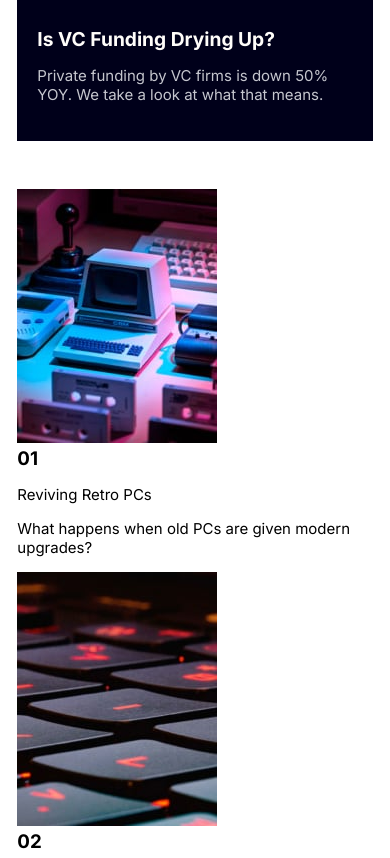
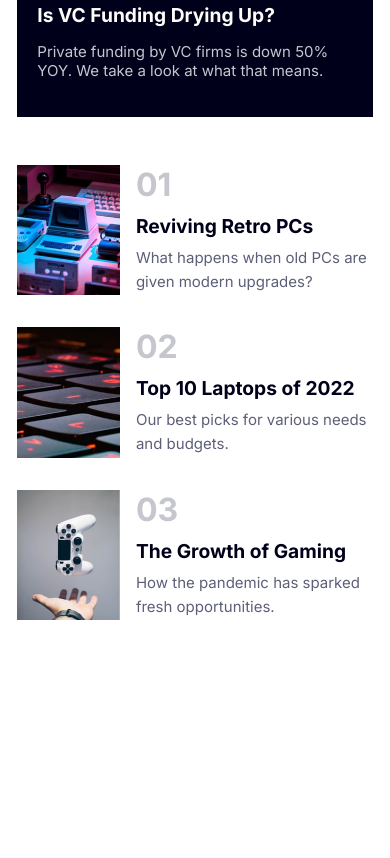
Before and after one commit to MartinsitoBritoDiaz/News-HomePage, a plain HTML site: page src/index.html in a window 390 px wide. Shown: the part 1139-1997 px from the top of the page. After the commit the page ends 1759 px from the top, so only its background shows below. Drawn offline with Linux system fonts and the light colour scheme.

Commit message:
Mobile site was created succesfully

```diff
--- a/src/index.html
+++ b/src/index.html
@@ -78,24 +78,30 @@
 
     <section class="informations">
       <div class="card-info">
-        <img src="../assets/images/image-retro-pcs.jpg" alt="Reviving Retro PCs"/>
+        <img class="info--img" src="../assets/images/image-retro-pcs.jpg" alt="Reviving Retro PCs"/>
+        <div class="info-description">
           <h3>01</h3>
           <p class="info--title">Reviving Retro PCs</p>
-        <p class="info--paragrapgh">What happens when old PCs are given modern upgrades?</p>
+          <p class="info--paragraph">What happens when old PCs are given modern upgrades?</p>
+        </div>
       </div>
 
       <div class="card-info">
-        <img src="../assets/images/image-top-laptops.jpg" alt="Top 10 Laptops of 2022"/>
+        <img class="info--img" src="../assets/images/image-top-laptops.jpg" alt="Top 10 Laptops of 2022"/>
+        <div class="info-description">
           <h3>02</h3>
           <p class="info--title">Top 10 Laptops of 2022</p>
-        <p class="info--paragrapgh">Our best picks for various needs and budgets.</p>
+          <p class="info--paragraph">Our best picks for various needs and budgets.</p>
+        </div>
       </div>
 
       <div class="card-info">
-        <img src="../assets/images/image-gaming-growth.jpg" alt="The Growth of Gaming"/>
+        <img class="info--img" src="../assets/images/image-gaming-growth.jpg" alt="The Growth of Gaming"/>
+        <div class="info-description">
           <h3>03</h3>
           <p class="info--title">The Growth of Gaming</p>
-        <p class="info--paragrapgh">How the pandemic has sparked fresh opportunities.</p>
+          <p class="info--paragraph">How the pandemic has sparked fresh opportunities.</p>
+        </div>
       </div>
     </section>
   </div>
--- a/src/style.css
+++ b/src/style.css
@@ -156,8 +156,7 @@ p{
 }
 
 h1{
-    margin: 0;
-    padding: 0;
+    line-height: 3rem;
     font-size: 2.9rem;
     font-weight: 800;
 }
@@ -227,4 +226,34 @@ h1{
 
   .informations{
     margin-top: 3rem;
+    display: flex;
+    flex-direction: column;
+    gap: 2rem;
+    margin-bottom: 5rem;
   }
+
+  .card-info{
+    display: grid;
+    grid-template-columns: 1.3fr 3fr;
+    column-gap: 1rem;
+  }
+
+  .card-info h3{
+    font-size: 2rem;
+    color: var(--Grayish-blue);
+  }
+
+  .info--title{
+    color: var(--Very-dark-blue);
+    font-weight: 700;
+    font-size: 1.2rem;
+    margin: 10px 0px 8px;
+    padding: 0;
+  }
+
+  .info--paragraph{
+    margin: 0;
+    padding: 0;
+    line-height: 1.5rem;
+    color: var(--Dark-grayish-blue);
+  }
```
Lines whose indentation alone changed are shown as unchanged.
